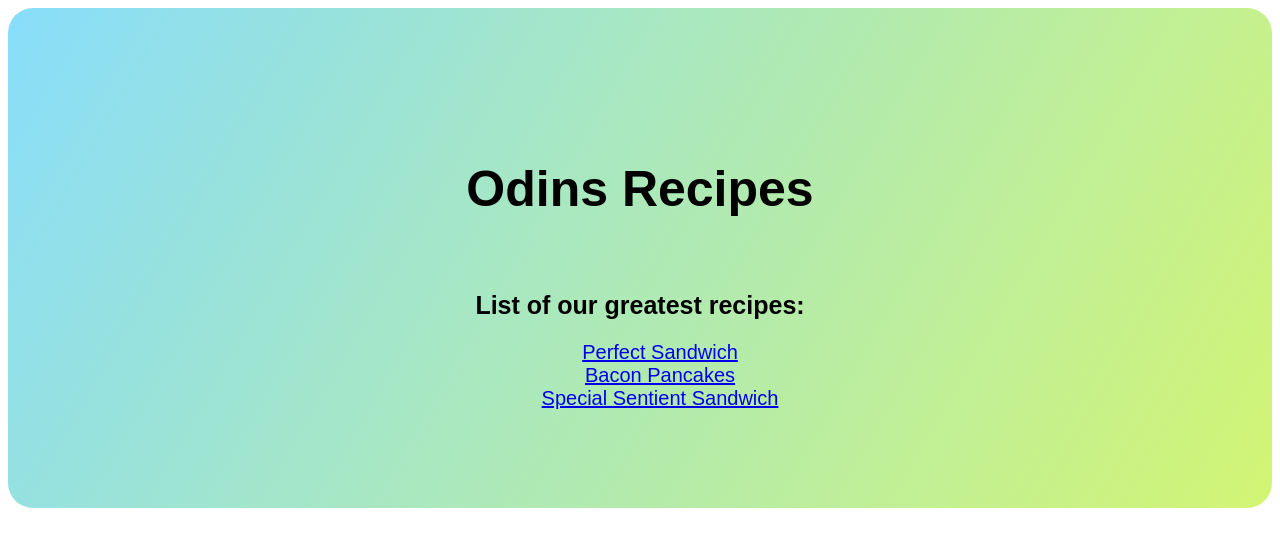
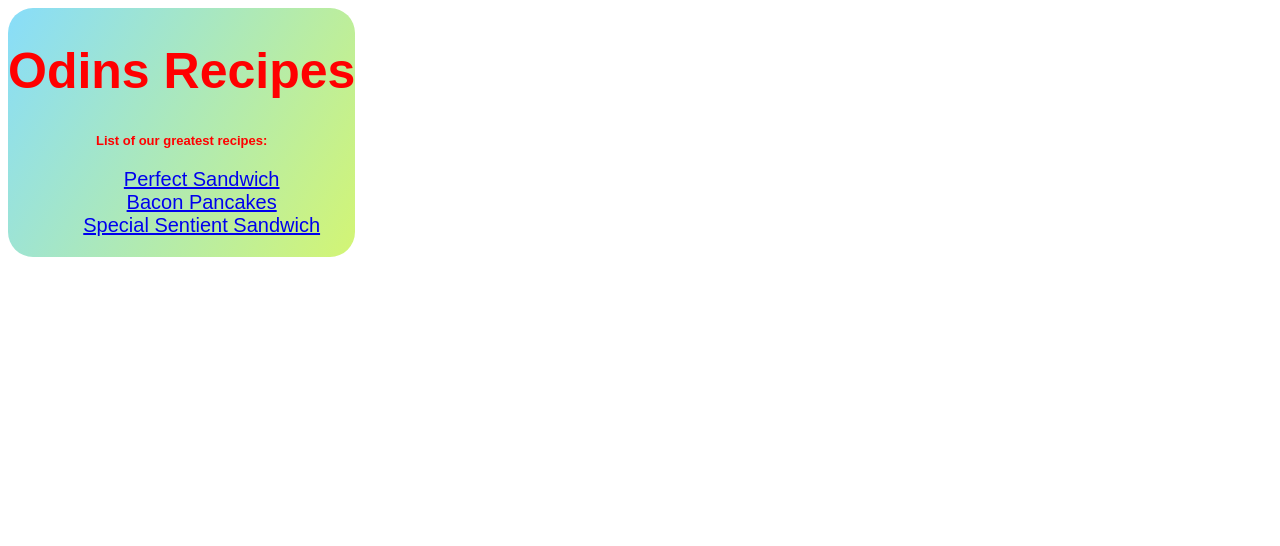
Before and after one commit to MOGARRR/odin-recipes, a plain HTML site: page index.html in a window 1280 px wide. Drawn offline with Linux system fonts and the light colour scheme.

Commit message:
style.css

```diff
--- a/style.css
+++ b/style.css
@@ -2,17 +2,22 @@
  background-image:linear-gradient(120deg,rgb(136, 221, 250),rgb(211, 245, 116));
  align-content: center;
  text-align: center;
- height: 500px;
- width: flex;
+ height:fit-content;
+ max-height:max-content;
+ width: 80%;
+ max-width: max-content;
  border-radius: 25px;
+ padding: 50px,20px;
+
 }
 .title{
     font-size: 50px;
+    color: red;
     font-family: fantasy;
-    padding: 40px;
 }
 .subtitle{
-    font-size: 25px;
+    font-size: small;
+    color: red;
     font-family: fantasy;
 }
 .links{
```
